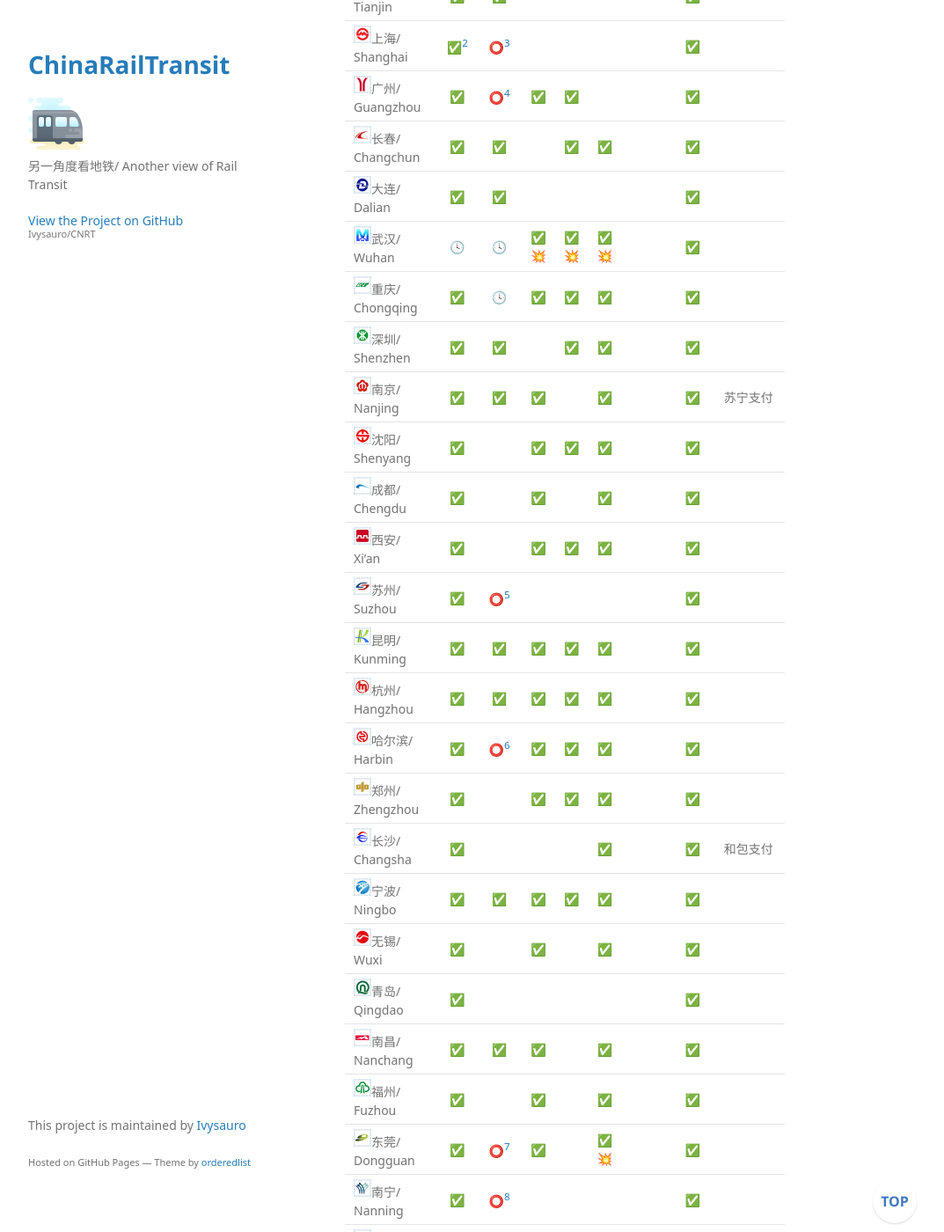
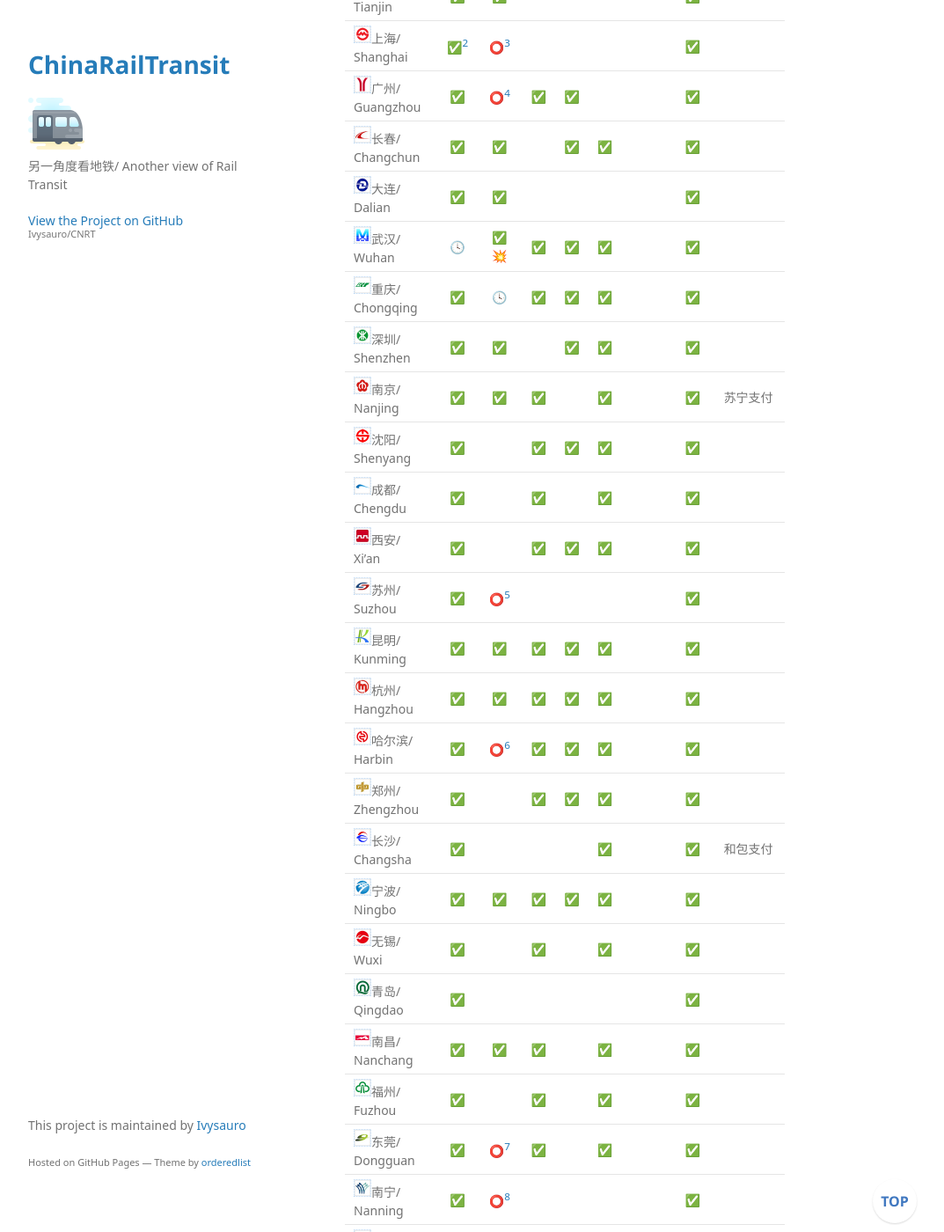
Before and after one commit to Ivysauro/CNRT, a Jekyll site: the page built from data/Pay.md, in a window 1280 px wide and 1400 px high, scrolled down 1185 px. Shown: the whole window at 88% size, without its empty margins (178-1251 px from the left). Built offline with Jekyll 4.4.1, drawn with Linux system fonts in a browser that asks for light colours; some web fonts are replaced; our own code applies the rules of GitHub Pages for plain Markdown files; a script that is not in the unit is left out.

Commit message:
🍊更新武汉数据
武汉地铁支持银联闪付（是否支持借记卡需等待官宣，故暂不更新评分）

```diff
--- a/data/Pay.md
+++ b/data/Pay.md
@@ -45,7 +45,7 @@
 | <img src="https://raw.githubusercontent.com/Ivysauro/CNRT/master/images/city/gz.gif" width="20" hegiht="20"/>广州/ Guangzhou | ✅ | ⭕[^gz] | ✅ | ✅ |  || ✅ | |
 | <img src="https://raw.githubusercontent.com/Ivysauro/CNRT/master/images/city/cc.gif" width="20" hegiht="20"/>长春/ Changchun | ✅ | ✅ | | ✅ | ✅ | | ✅ | |
 | <img src="https://raw.githubusercontent.com/Ivysauro/CNRT/master/images/city/dl.gif" width="20" hegiht="20"/>大连/ Dalian | ✅ | ✅ | | | | | ✅ | |
-| <img src="https://raw.githubusercontent.com/Ivysauro/CNRT/master/images/city/wh.gif" width="20" hegiht="20"/>武汉/ Wuhan | 🕓 | 🕓 | ✅💥 | ✅💥 | ✅💥 | | ✅ | |
+| <img src="https://raw.githubusercontent.com/Ivysauro/CNRT/master/images/city/wh.gif" width="20" hegiht="20"/>武汉/ Wuhan | 🕓 | ✅💥 | ✅ | ✅ | ✅ | | ✅ | |
 | <img src="https://raw.githubusercontent.com/Ivysauro/CNRT/master/images/city/cq.gif" width="20" hegiht="20"/>重庆/ Chongqing | ✅ | 🕓 | ✅ | ✅ | ✅ | | ✅ |
 | <img src="https://raw.githubusercontent.com/Ivysauro/CNRT/master/images/city/sz.gif" width="20" hegiht="20"/>深圳/ Shenzhen | ✅ | ✅ | | ✅ | ✅ | | ✅ | |
 | <img src="https://raw.githubusercontent.com/Ivysauro/CNRT/master/images/city/nj.gif" width="20" hegiht="20"/>南京/ Nanjing | ✅ | ✅ | ✅ | | ✅ | | ✅ | 苏宁支付 |
@@ -63,7 +63,7 @@
 | <img src="https://raw.githubusercontent.com/Ivysauro/CNRT/master/images/city/qd.gif" width="20" hegiht="20"/>青岛/ Qingdao | ✅ | | | | | | ✅ | |
 | <img src="https://raw.githubusercontent.com/Ivysauro/CNRT/master/images/city/nc.gif" width="20" hegiht="20"/>南昌/ Nanchang | ✅ | ✅ | ✅ | | ✅ | | ✅ | |
 | <img src="https://raw.githubusercontent.com/Ivysauro/CNRT/master/images/city/fz.gif" width="20" hegiht="20"/>福州/ Fuzhou | ✅ | | ✅ | | ✅ | | ✅ | |
-| <img src="https://raw.githubusercontent.com/Ivysauro/CNRT/master/images/city/dg.gif" width="20" hegiht="20"/>东莞/ Dongguan | ✅ | ⭕[^dg] | ✅ | | ✅💥 | | ✅ | |
+| <img src="https://raw.githubusercontent.com/Ivysauro/CNRT/master/images/city/dg.gif" width="20" hegiht="20"/>东莞/ Dongguan | ✅ | ⭕[^dg] | ✅ | | ✅ | | ✅ | |
 | <img src="https://raw.githubusercontent.com/Ivysauro/CNRT/master/images/city/nn.gif" width="20" hegiht="20"/>南宁/ Nanning | ✅ | ⭕[^nn] | | | | | ✅ | |
 | <img src="https://raw.githubusercontent.com/Ivysauro/CNRT/master/images/city/hf.gif" width="20" hegiht="20"/>合肥/ Hefei | ✅ | ✅ | | | | | ✅ | |
 | <img src="https://raw.githubusercontent.com/Ivysauro/CNRT/master/images/city/sjz.gif" width="20" hegiht="20"/>石家庄/ Shijiazhuang | ✅ | | | | ✅ | | ✅ | |
@@ -74,10 +74,10 @@
 | <img src="https://raw.githubusercontent.com/Ivysauro/CNRT/master/images/city/jn.gif" width="20" hegiht="20"/>济南/ Jinan | ✅ | ✅ | | | | | ✅ | |
 | <img src="https://raw.githubusercontent.com/Ivysauro/CNRT/master/images/city/lz.gif" width="20" hegiht="20"/>兰州/ Lanzhou | ✅ | ⭕[^lz] | ✅ | ✅ | | | ✅ | 翼支付 |
 | <img src="https://raw.githubusercontent.com/Ivysauro/CNRT/master/images/city/cz.gif" width="20" hegiht="20"/>常州/ Changzhou | ✅ | ✅ | | | | | ✅ |
-| <img src="https://raw.githubusercontent.com/Ivysauro/CNRT/master/images/city/xz.gif" width="20" hegiht="20"/>徐州/ Xuzhou | ✅ | ✅ | | | ✅💥 | | ✅ |
-| <img src="https://raw.githubusercontent.com/Ivysauro/CNRT/master/images/city/hhht.gif" width="20" hegiht="20"/>呼和浩特/ Hohhot | 🕓 | ✅💥 | | | ✅ | | ✅ |
+| <img src="https://raw.githubusercontent.com/Ivysauro/CNRT/master/images/city/xz.gif" width="20" hegiht="20"/>徐州/ Xuzhou | ✅ | ✅ | | | ✅ | | ✅ |
+| <img src="https://raw.githubusercontent.com/Ivysauro/CNRT/master/images/city/hhht.gif" width="20" hegiht="20"/>呼和浩特/ Hohhot | 🕓 | ✅ | | | ✅ | | ✅ |
 | <img src="https://raw.githubusercontent.com/Ivysauro/CNRT/master/images/city/tay.gif" width="20" hegiht="20"/>太原/ Taiyuan | | | | |  | | ✅ |
-| <img src="https://raw.githubusercontent.com/Ivysauro/CNRT/master/images/city/ly.gif" width="20" hegiht="20"/>洛阳/ Luoyang | ✅ | ✅💥 | | |  | | ✅ |
+| <img src="https://raw.githubusercontent.com/Ivysauro/CNRT/master/images/city/ly.gif" width="20" hegiht="20"/>洛阳/ Luoyang | ✅ | ✅ | | |  | | ✅ |
 | <img src="https://raw.githubusercontent.com/Ivysauro/CNRT/master/images/city/sx.gif" width="20" hegiht="20"/>绍兴/ Shaoxing | ✅ | ✅ | ✅ | | ✅ |  |✅ | |
 | <img src="https://raw.githubusercontent.com/Ivysauro/CNRT/master/images/city/hk.gif" width="20" hegiht="20"/>香港/ Hong Kong | | 🕓 | ✅ | 🕓 | 🕓 | 🕓 | ✅ | AlipayHK |
 | <img src="https://raw.githubusercontent.com/Ivysauro/CNRT/master/images/city/mo.gif" width="20" hegiht="20"/>澳门/ Macao | | | | | | | | |
```
